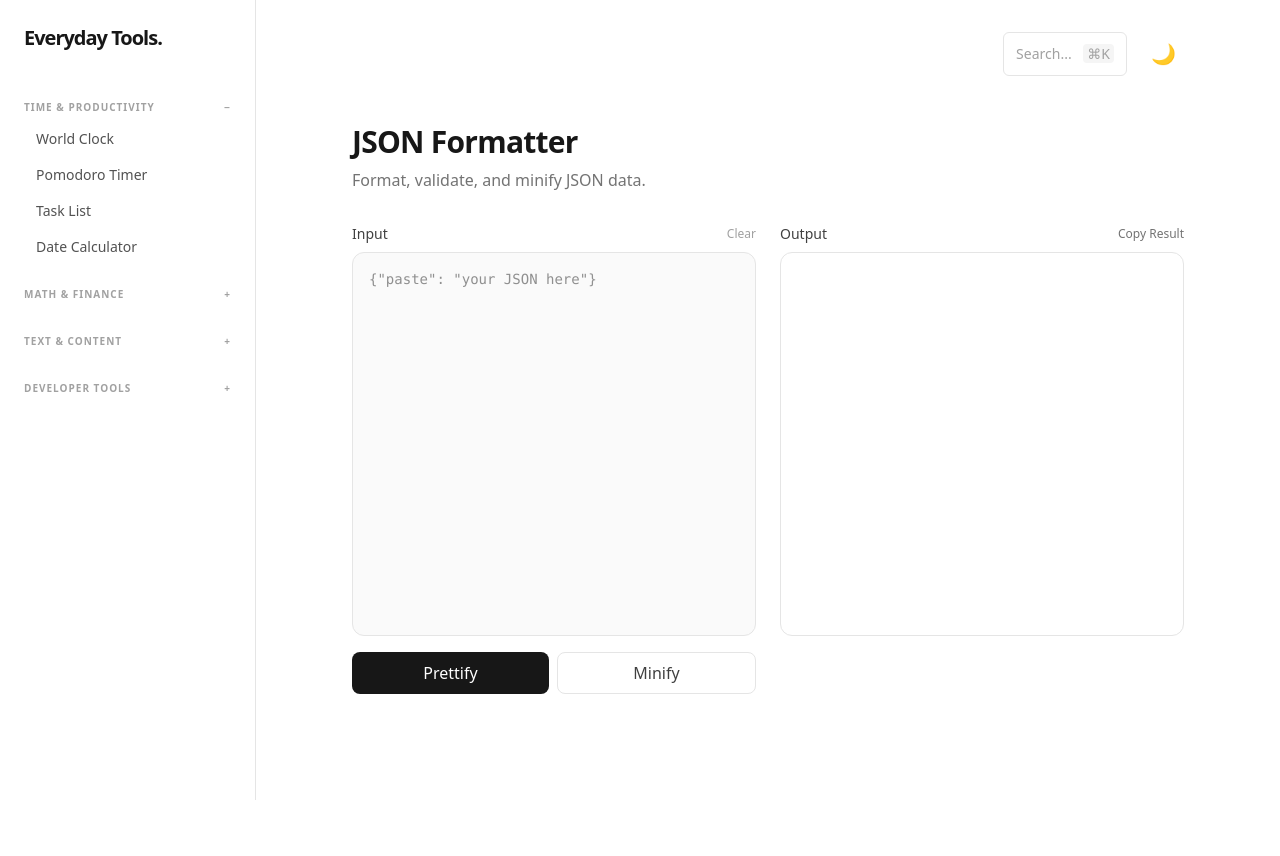
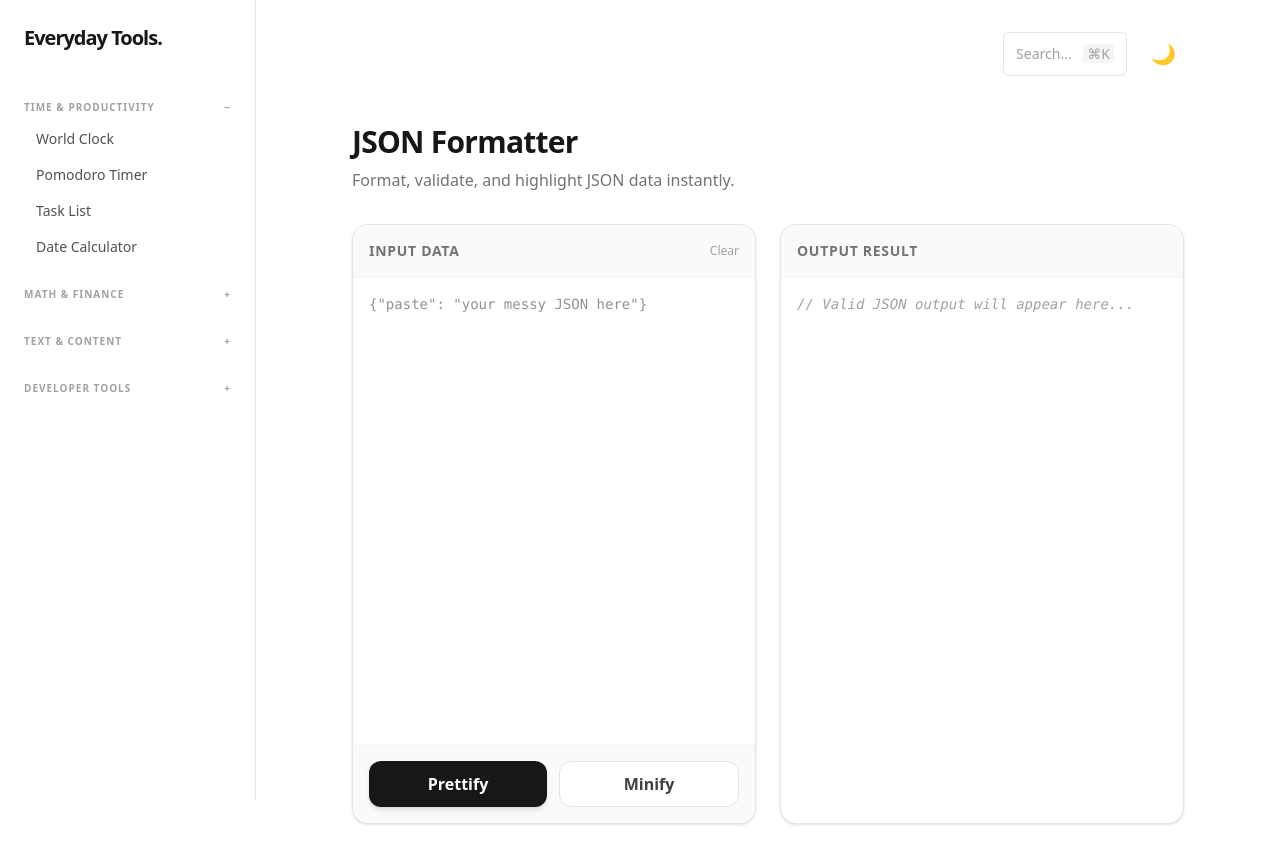
Before and after one commit to Fairfax18/everyday-tools, a Next.js app: page /dev/json-formatter in a window 1280 px wide. Before the commit the page ends 800 px from the top, so only its background shows below. Built offline with nearby package versions, Linux system fonts and the light colour scheme.

Commit message:
update json formatter tools

```diff
--- a/app/dev/json-formatter/page.js
+++ b/app/dev/json-formatter/page.js
@@ -8,7 +8,11 @@ export default function JsonFormatter() {
 
   const formatJSON = (space) => {
     try {
-      if (!input.trim()) return;
+      if (!input.trim()) {
+        setOutput('');
+        setError('');
+        return;
+      }
       const parsed = JSON.parse(input);
       setOutput(JSON.stringify(parsed, null, space));
       setError('');
@@ -19,50 +23,118 @@ export default function JsonFormatter() {
   };
 
   const copyToClipboard = () => {
-    if (output) navigator.clipboard.writeText(output);
+    if (output) {
+      navigator.clipboard.writeText(output);
+      if (window.showToast) window.showToast('JSON copied to clipboard');
+    }
+  };
+
+  // Custom lightweight syntax highlighter
+  const renderHighlightedJSON = () => {
+    if (!output) return null;
+
+    // 1. Escape HTML to prevent XSS attacks if users paste malicious strings
+    let html = output.replace(/&/g, '&amp;').replace(/</g, '&lt;').replace(/>/g, '&gt;');
+
+    // 2. Use Regex to find JSON tokens and wrap them in Tailwind color classes
+    html = html.replace(/("(\\u[a-zA-Z0-9]{4}|\\[^u]|[^\\"])*"(\s*:)?|\b(true|false|null)\b|-?\d+(?:\.\d*)?(?:[eE][+\-]?\d+)?)/g, function (match) {
+      let cls = 'text-blue-600 dark:text-blue-400'; // Default to number color
+
+      if (/^"/.test(match)) {
+        if (/:$/.test(match)) {
+          cls = 'text-neutral-900 dark:text-white font-semibold'; // Keys
+        } else {
+          cls = 'text-green-600 dark:text-green-400'; // Strings
+        }
+      } else if (/true|false/.test(match)) {
+        cls = 'text-orange-500 dark:text-orange-400 font-medium'; // Booleans
+      } else if (/null/.test(match)) {
+        cls = 'text-red-500 dark:text-red-400 opacity-80 italic'; // Null values
+      }
+
+      return `<span class="${cls}">${match}</span>`;
+    });
+
+    // 3. Render the HTML safely
+    return <pre dangerouslySetInnerHTML={{ __html: html }} className="whitespace-pre-wrap font-mono text-sm leading-relaxed" />;
   };
 
   return (
-    <div className="max-w-4xl">
+    <div className="max-w-5xl mx-auto animate-fade-in">
       <h1 className="text-3xl font-bold tracking-tight mb-2">JSON Formatter</h1>
-      <p className="text-neutral-500 mb-8">Format, validate, and minify JSON data.</p>
+      <p className="text-neutral-500 dark:text-neutral-400 mb-8">Format, validate, and highlight JSON data instantly.</p>
 
-      <div className="grid md:grid-cols-2 gap-6">
+      <div className="grid lg:grid-cols-2 gap-6 h-[600px]">
+
         {/* Input Section */}
-        <div className="flex flex-col h-full">
-          <div className="flex justify-between items-center mb-2">
-            <label className="text-sm font-medium text-neutral-700">Input</label>
-            <button onClick={() => setInput('')} className="text-xs text-neutral-400 hover:text-red-500 transition">Clear</button>
+        <div className="flex flex-col h-full bg-white dark:bg-[#111] border border-neutral-200 dark:border-neutral-800 rounded-2xl overflow-hidden shadow-sm flex-1">
+          <div className="flex justify-between items-center p-4 border-b border-neutral-100 dark:border-neutral-800/50 bg-neutral-50 dark:bg-neutral-900/30">
+            <label className="text-sm font-semibold uppercase tracking-wider text-neutral-500">Input Data</label>
+            <button
+              onClick={() => { setInput(''); setOutput(''); setError(''); }}
+              className="text-xs font-medium text-neutral-400 hover:text-red-500 transition-colors"
+            >
+              Clear
+            </button>
           </div>
+
           <textarea
+            autoFocus
             value={input}
             onChange={(e) => setInput(e.target.value)}
-            placeholder='{"paste": "your JSON here"}'
-            className="w-full h-96 p-4 font-mono text-sm rounded-xl border border-neutral-200 bg-neutral-50 focus:bg-white focus:outline-none focus:ring-2 focus:ring-neutral-900 transition resize-none text-neutral-800"
+            placeholder='{"paste": "your messy JSON here"}'
+            className="flex-1 w-full p-4 font-mono text-sm bg-transparent outline-none resize-none text-neutral-800 dark:text-neutral-200"
           />
-          <div className="flex gap-2 mt-4">
-            <button onClick={() => formatJSON(2)} className="flex-1 py-2 bg-neutral-900 text-white font-medium rounded-lg hover:bg-neutral-800 transition">Prettify</button>
-            <button onClick={() => formatJSON(0)} className="flex-1 py-2 bg-white border border-neutral-200 text-neutral-700 font-medium rounded-lg hover:bg-neutral-50 transition">Minify</button>
+
+          <div className="p-4 bg-neutral-50 dark:bg-neutral-900/30 border-t border-neutral-100 dark:border-neutral-800/50 flex gap-3">
+            <button
+              onClick={() => formatJSON(2)}
+              className="flex-1 py-2.5 bg-neutral-900 dark:bg-white text-white dark:text-neutral-900 font-bold rounded-xl hover:bg-neutral-800 dark:hover:bg-neutral-200 transition-colors shadow-md"
+            >
+              Prettify
+            </button>
+            <button
+              onClick={() => formatJSON(0)}
+              className="flex-1 py-2.5 bg-white dark:bg-neutral-950 border border-neutral-200 dark:border-neutral-800 text-neutral-700 dark:text-neutral-300 font-bold rounded-xl hover:bg-neutral-50 dark:hover:bg-neutral-900 transition-colors"
+            >
+              Minify
+            </button>
           </div>
         </div>
 
         {/* Output Section */}
-        <div className="flex flex-col h-full">
-          <div className="flex justify-between items-center mb-2">
-            <label className="text-sm font-medium text-neutral-700">Output</label>
-            <button onClick={copyToClipboard} className="text-xs text-neutral-500 hover:text-neutral-900 transition font-medium">Copy Result</button>
+        <div className="flex flex-col h-full bg-white dark:bg-[#111] border border-neutral-200 dark:border-neutral-800 rounded-2xl overflow-hidden shadow-sm flex-1">
+          <div className="flex justify-between items-center p-4 border-b border-neutral-100 dark:border-neutral-800/50 bg-neutral-50 dark:bg-neutral-900/30">
+            <label className="text-sm font-semibold uppercase tracking-wider text-neutral-500">Output Result</label>
+            {output && !error && (
+              <button
+                onClick={copyToClipboard}
+                className="text-xs font-bold text-neutral-900 dark:text-white bg-neutral-200 dark:bg-neutral-800 px-3 py-1.5 rounded-md hover:bg-neutral-300 dark:hover:bg-neutral-700 transition-colors"
+              >
+                Copy JSON
+              </button>
+            )}
           </div>
-          <div className={`w-full h-96 p-4 font-mono text-sm rounded-xl border overflow-auto ${error ? 'border-red-200 bg-red-50 text-red-600' : 'border-neutral-200 bg-white text-neutral-800'}`}>
+
+          <div className="flex-1 p-4 overflow-auto">
             {error ? (
-              <div>
-                <strong>Invalid JSON:</strong>
-                <p className="mt-2">{error}</p>
+              <div className="p-4 bg-red-50 dark:bg-red-900/10 border border-red-200 dark:border-red-900/30 rounded-xl text-red-600 dark:text-red-400 flex flex-col gap-2">
+                <div className="font-bold flex items-center gap-2">
+                  <svg width="18" height="18" viewBox="0 0 24 24" fill="none" stroke="currentColor" strokeWidth="2" strokeLinecap="round" strokeLinejoin="round"><circle cx="12" cy="12" r="10"></circle><line x1="12" y1="8" x2="12" y2="12"></line><line x1="12" y1="16" x2="12.01" y2="16"></line></svg>
+                  Invalid JSON
+                </div>
+                <p className="font-mono text-sm opacity-90">{error}</p>
               </div>
+            ) : output ? (
+              renderHighlightedJSON()
             ) : (
-              <pre className="whitespace-pre-wrap">{output}</pre>
+              <p className="text-neutral-400 dark:text-neutral-600 text-sm font-mono italic">
+                // Valid JSON output will appear here...
+              </p>
             )}
           </div>
         </div>
+
       </div>
     </div>
   );
```
